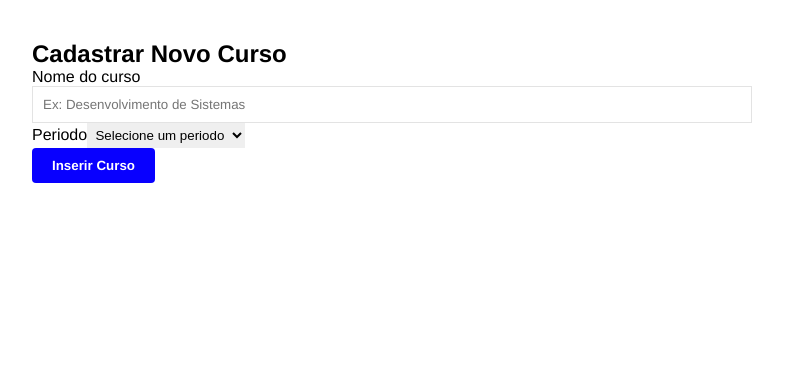
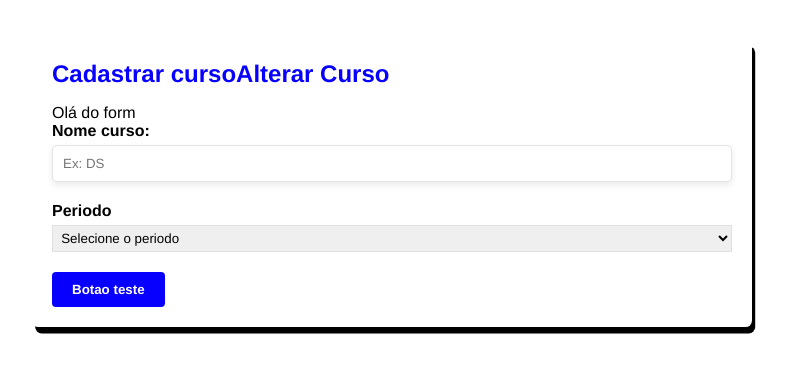
Before and after one commit to NYKSSilva/FrontEnd, a React (Vite) app: page / in a window 1280 px wide. Shown: the top 372 px of the page, without its empty margins (8-795 px from the left). Built offline with nearby package versions, Linux system fonts and the light colour scheme.

Commit message:
Refazendo o MainForm

```diff
--- a/src/MainForm/index.tsx
+++ b/src/MainForm/index.tsx
@@ -1,121 +1,110 @@
-/* eslint-disable @typescript-eslint/no-explicit-any */
-import styles from './styles.module.css';
-import { useState, useEffect } from 'react';
 import { Container } from '../components/Container';
 import { InputPadrao } from '../components/inputPadrao';
 import { BotaoPadrao } from '../components/BotaoPadrao';
+import { useState, useEffect } from 'react';
+import styles from './styles.module.css'
 
-interface DadosCurso {
-    nomeCurso: string;
+interface DadosCurso{
+    nomecurso: string;
     periodo: string;
 }
-interface MainFormProps {
-    aoAdicionar: (curso: any) => void;
-    aoAtualizar: (curso: any) => void;
-    cursoEmEdicao: any | null;
+interface MainFormProps{
+    aoAdicionar: (curso:any) => void;
+    aoAtualizar: (curso:any) => void;
+    cursoEmEdicao: (any|null);
+}
+
+export function MainForm({aoAdicionar, aoAtualizar, cursoEmEdicao}:MainFormProps){
+
+    const [DadosCurso, setDadosCurso] = useState<DadosCurso>({nomecurso : '', periodo :''});
+    useEffect(()=>{
+        if(cursoEmEdicao) {
+                setDadosCurso({
+                nomecurso: cursoEmEdicao.nome,
+                periodo: cursoEmEdicao.periodo
+            });
+        }else{
+                setDadosCurso({
+                    nomecurso : "",
+                    periodo : ""
+                });
+            }
+    },[cursoEmEdicao]);
+    const lidarComMudanca = (e:React.ChangeEvent<HTMLInputElement|HTMLSelectElement>)=>{
+        setDadosCurso({
+            ...DadosCurso,
+            [e.target.name]: e.target.value
+        });
+    }
 
 
+    const cadastrarCurso = (e:any)=>{
+        e.preventDefault();
+        if (cursoEmEdicao){
+            const cursoAtualizado = {
+                id:cursoEmEdicao.id,
+                nome:DadosCurso.nomecurso,
+                periodo:DadosCurso.periodo
             }
-
-export function MainForm({ aoAdicionar, aoAtualizar, cursoEmEdicao }
-    : MainFormProps) {
-    const [DadosCurso, setDadosCurso] = useState<DadosCurso>({
-        nomeCurso: '',
-        periodo: '',
-
-    })
-    useEffect(() => {
-        if (cursoEmEdicao) {
-            setDadosCurso({
-                nomeCurso: cursoEmEdicao.nome,
-                periodo: cursoEmEdicao.periodo
-            });
-        } else {
-            setDadosCurso({ nomeCurso: '', periodo: '' });
+            console.log("Alteraçãoo em formato JSON:\n", JSON.stringify(cursoAtualizado,null,2));
+            aoAtualizar(cursoAtualizado);
+        }else{
+           const cursoNovo = {
+                id:"",
+                nome: DadosCurso.nomecurso,
+                periodo: DadosCurso.periodo,
             }
-    }, [cursoEmEdicao])
-
-    const lidarComMudanca = (e: React.ChangeEvent<HTMLInputElement | HTMLSelectElement>) => {
-        setDadosCurso({
-            ...DadosCurso,
-            [e.target.name]: e.target.value,
-
-        });
-    };
-
-    const cadastrarCurso = (e: any) => {
-        e.preventDefault();
-        if (cursoEmEdicao) {
-            const cursoAtualizado = {
-                id: cursoEmEdicao.id,
-                nome: DadosCurso.nomeCurso,
-                periodo: DadosCurso.periodo
-            };
-            console.log("Alteração em formato JSON :\n", JSON.stringify(cursoAtualizado, null, 2));
-            aoAtualizar(cursoAtualizado)
-
-        } else {
-            const cursoNovo = {
-                id: "",
-                nome: DadosCurso.nomeCurso,
-                periodo: DadosCurso.periodo
-            };
-            console.log("Inclusão em formato JSON :\n", JSON.stringify(cursoNovo, null, 2));
+            console.log("inclusao em formato JSON:\n", JSON.stringify(cursoNovo,null,2));
             aoAdicionar(cursoNovo)
-
         }
-        setDadosCurso({ nomeCurso: "", periodo: "" })
-
     }
 
     return (
         <>
             <Container>
                 <section className={styles.formularioContainer}>
-                    <h2 className={styles.titulo}>
-                        {cursoEmEdicao ? 'Editar Curso' : 'Cadastrar Novo Curso'}
+                    <h2 className = {styles.titulo}>
+                        Cadastrar curso
+                        {cursoEmEdicao? 'Editar Curso': 'Alterar Curso'}
                     </h2>
-                    <form onSubmit={cadastrarCurso}>
+                    <form //onSubmit = {cadastrarCurso}
+                    >Olá do form</form>
                     <div className={styles.pularLinha}>
-                            <label htmlFor="nomeCurso" className={styles.label}>Nome do curso</label>
+                        <label htmlFor='nomeCurso' className={styles.label}>Nome curso:</label>
                         <InputPadrao
-                                type="text"
-                                id="nomeCurso"
-                                name="nomeCurso"
-                                placeholder="Ex: Desenvolvimento de Sistemas"
-                                value={DadosCurso.nomeCurso}
+                        type='text'
+                        id='nomecurso'
+                        name='nomecurso'
+                        placeholder='Ex: DS'
+                        value={DadosCurso.nomecurso}
                         onChange={lidarComMudanca}
                         required
-                            />
+                        >
+                        </InputPadrao>
                     </div>
                     <div className={styles.pularLinha}>
-                            <label htmlFor="periodo" className={styles.label}
-                            >Periodo</label>
-                            <select
-                            className={styles.estiloSelect}
-
-                                id="periodo"
-                                name="periodo"
+                        <label htmlFor="periodo" className={styles.label}>Periodo</label>
+                        <select name="periodo" id="periodo"
                         value={DadosCurso.periodo}
                         onChange={lidarComMudanca}
                         required
+                        className={styles.estiloSelect}
                         >
-                                <option value="">Selecione um periodo</option>
-                                <option value="matutino">Matutino</option>
-                                <option value="vespertino">Vespertino</option>
-                                <option value="noturno">Noturno</option>
-                                <option value="integral">Integral</option>
+                            <option value="">Selecione o periodo</option>
+                            <option value="Matutino">Matutino</option>
+                            <option value="Vespertino">Vespertino</option>
+                            <option value="Noturno">Noturno</option>
+                            <option value="Integral">Integral</option>
+
                         </select>
-
                     </div>
                     <div className={styles.alinharBotao}>
                         <BotaoPadrao type='submit'>
-                                {cursoEmEdicao? 'Salvar Alteração':'Inserir Curso'}
+                            {/* {cursoEmEdicao? 'Salva alteração': 'Inserir curso'} */}
+                            Botao teste
                         </BotaoPadrao>
                     </div>
-                    </form>
                     </section>
-
             </Container>
         </>
     )
--- a/src/MainForm/styles.module.css
+++ b/src/MainForm/styles.module.css
@@ -1,21 +1,36 @@
 .formularioContainer{
+    background-color: #ffff;
+    padding: 1.25rem;
+    border-radius: 0.4rem;
+    box-shadow: 0.2rem 0.4rem;
 
 }
 .titulo{
+    color: var(--cor-primaria);
+    margin-bottom: 1rem;
 
 }
 .label{
-
+    color: var(--cor-text-secundario);
+    margin-bottom: 0.3125rem;
+    font-weight: bold;
 }
 .pularLinha{
-
+    display: flex;
+    flex-direction: column;
+    margin-bottom: 1.25rem;
 }
 .alinhaBotao{
+    display: flex;
+    justify-content: flex-end;
+    margin-top: 1.25rem;
 
 }
 .estiloSelect{
     padding: 0.265rem;
     border-color: var(--cor-divisor);
-    border: 0.4rem;
+    border: 1px solid var(--cor-divisor) ;
+    font-family: var(--fonte-padrao);
+
 
 }
--- a/src/components/inputPadrao/styles.module.css
+++ b/src/components/inputPadrao/styles.module.css
@@ -3,8 +3,11 @@
     padding: 0.625rem;
     border: 1px solid var(--cor-divisor);
     font-family: var(--fonte-padrao);
+    color: var(--cor-texto-principal);
+    border-radius: 0.3125rem;
     background-color: #ffff;
     transition: border-color 0.3s ease;
+ box-shadow: 0 0.2rem 0.4rem rgb(236, 233, 233);
 
 }
 .input:focus{
```
Lines whose indentation alone changed are shown as unchanged.
